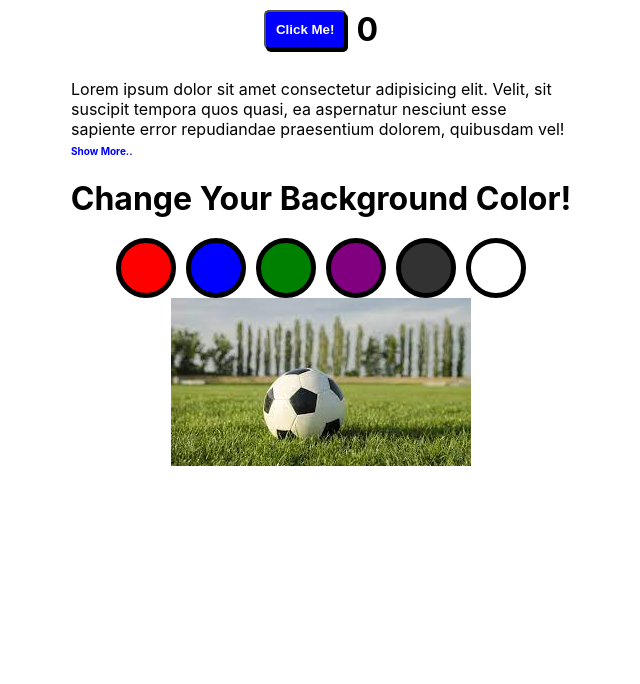
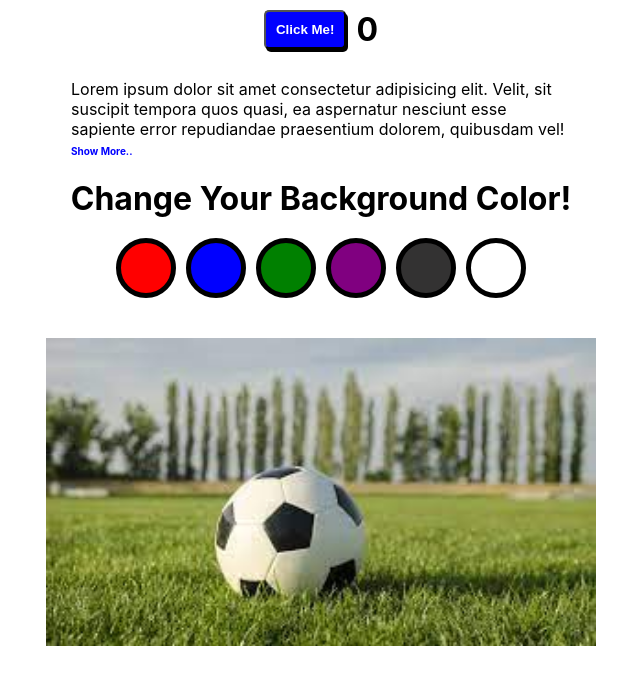
Before and after one commit to Colbyjoe97/Front-End-Practice, a React (Create React App) app in the folder JS/Random_Stuff/react-practice/: page / in a window 1280 px wide. Shown: the top 684 px of the page, without its empty margins (319-959 px from the left). Built offline with nearby package versions, Linux system fonts and the light colour scheme.

Commit message:
learning image carousel

```diff
--- a/JS/Random_Stuff/react-practice/src/scss/homepage.scss
+++ b/JS/Random_Stuff/react-practice/src/scss/homepage.scss
@@ -70,3 +70,11 @@
 .white {
     background-color: white;
 }
+
+// IMAGE CAROUSEL
+.img-carousel {
+    margin-top: 40px;
+}
+.img-carousel > img {
+    width: 550px;
+}
```
